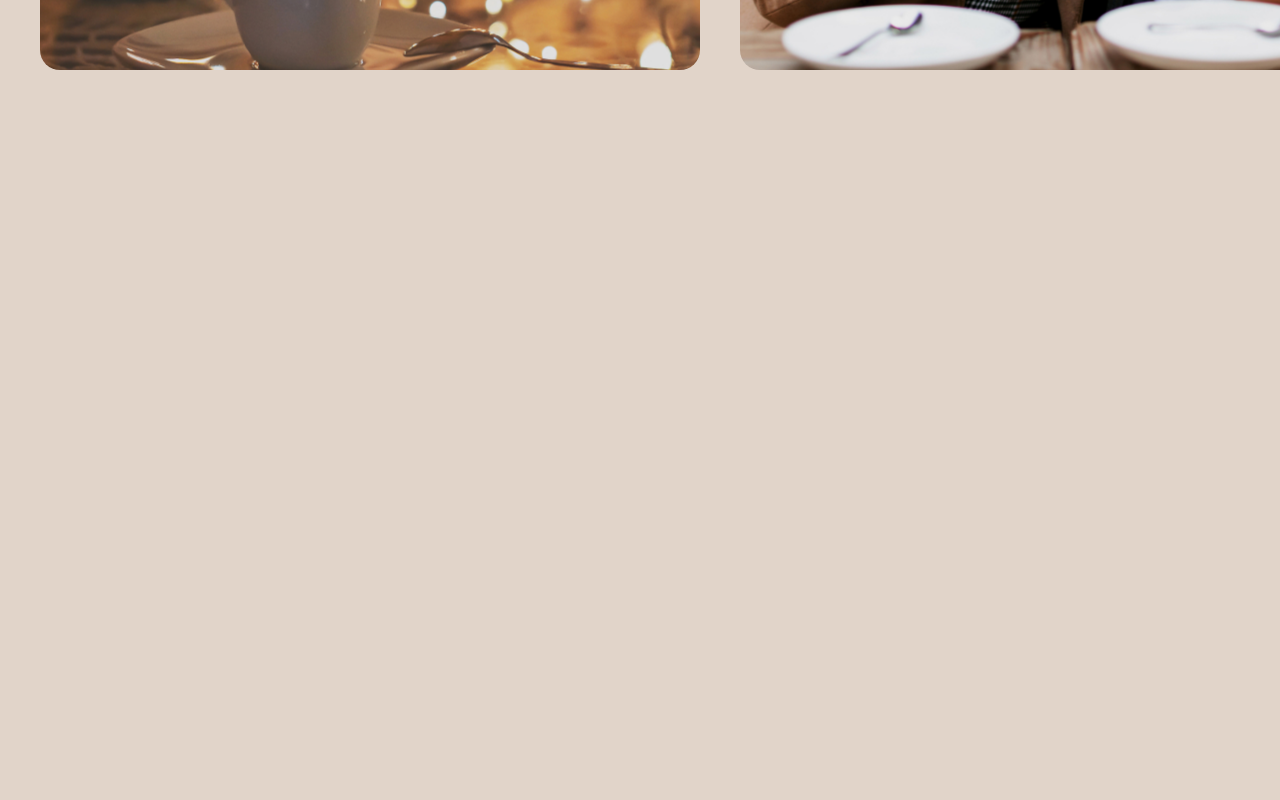
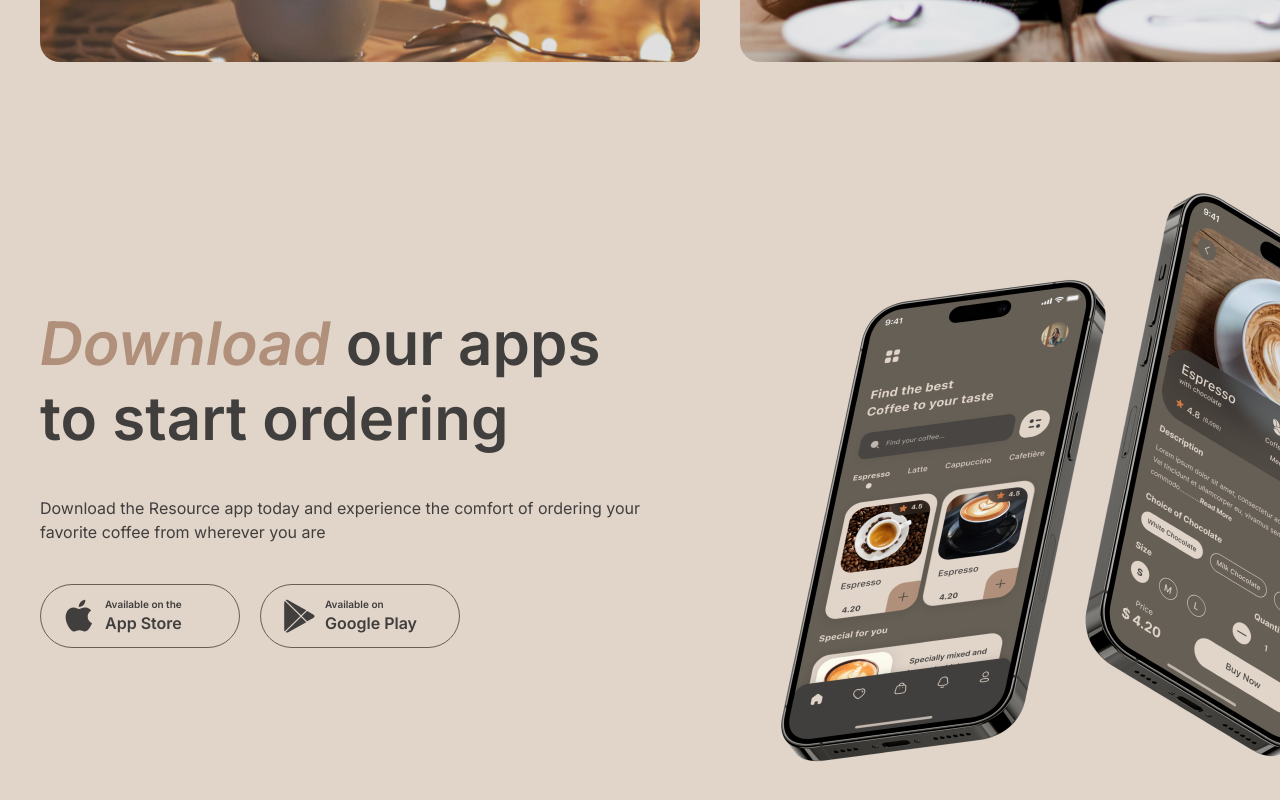
Before and after one commit to AlexandrKlychnikov/coffee-house, a React app: page / in a window 1280 px wide. Shown: the part 3081-3881 px from the top of the page. Before the commit the page ends 3191 px from the top, so only its background shows below. Built offline with nearby package versions, Linux system fonts and the light colour scheme.

Commit message:
feat: create block Mobile

```diff
--- a/src/App.tsx
+++ b/src/App.tsx
@@ -3,6 +3,7 @@ import Header from "@components/header/header";
 import "./App.sass";
 import FavoriteCoffee from "@components/favorite-coffee/favorite-coffee";
 import About from "@components/about/about";
+import MobileApp from "@components/mobile-app/mobile-app";
 
 function App() {
   return (
@@ -10,6 +11,7 @@ function App() {
       <Header />
       <FavoriteCoffee />
       <About />
+      <MobileApp />
     </div>
   );
 }
--- a/src/components/about/about.sass
+++ b/src/components/about/about.sass
@@ -1,7 +1,8 @@
-@use '../favorite-coffee/favorite-coffee.sass'
+@use '@components/favorite-coffee/favorite-coffee.sass'
 
 .about
   @extend .favorite
+  margin-top: -8px
 
 .about__heading
   @extend .favorite__heading
--- /dev/null
+++ b/src/components/mobile-app/app-store.tsx
@@ -0,0 +1,29 @@
+import * as React from "react";
+
+const AppStoreButton = () => {
+  return (
+    <div className="app-btn app-store">
+      <svg
+        xmlns="http://www.w3.org/2000/svg"
+        width="36"
+        height="36"
+        viewBox="0 0 36 36"
+        fill="none"
+      >
+        <path
+          d="M26.7073 18.6307C26.6704 14.6324 30.065 12.6872 30.2203 12.5966C28.2977 9.86366 25.3178 9.49026 24.2707 9.46048C21.7679 9.20369 19.3403 10.9206 18.0654 10.9206C16.765 10.9206 14.8017 9.48529 12.6858 9.52747C9.96293 9.56841 7.41566 11.1055 6.0186 13.4923C3.13542 18.359 5.28572 25.5108 8.04802 29.4446C9.42981 31.3712 11.0444 33.5223 13.1578 33.4466C15.2254 33.3635 15.9978 32.1614 18.4929 32.1614C20.9651 32.1614 21.6903 33.4466 23.8457 33.3983C26.0647 33.3635 27.4618 31.463 28.7952 29.519C30.392 27.3108 31.0333 25.1362 31.0588 25.0245C31.0066 25.0071 26.7493 23.4229 26.7073 18.6307Z"
+          fill="#403F3D"
+        />
+        <path
+          d="M22.6357 6.87268C23.7477 5.51675 24.5086 3.67205 24.2974 1.80005C22.6879 1.86952 20.675 2.88554 19.5159 4.21169C18.4903 5.38029 17.5742 7.29571 17.8109 9.097C19.6189 9.2285 21.4753 8.20752 22.6357 6.87268Z"
+          fill="#403F3D"
+        />
+      </svg>
+      <div className="app-btn__text">
+        <p>Available on the</p>
+        <p className="app-btn__name">App Store</p>
+      </div>
+    </div>
+  );
+};
+export default AppStoreButton;
--- /dev/null
+++ b/src/components/mobile-app/google-play.tsx
@@ -0,0 +1,37 @@
+import * as React from "react";
+
+const GooglePlayButton = () => {
+  return (
+    <div className="app-btn google-play">
+      <svg
+        xmlns="http://www.w3.org/2000/svg"
+        width="36"
+        height="36"
+        viewBox="0 0 36 36"
+        fill="none"
+      >
+        <path
+          d="M3.7558 3.20297C3.39335 3.57289 3.18359 4.14884 3.18359 4.89471V31.4994C3.18359 32.2453 3.39335 32.8212 3.7558 33.1911L3.84525 33.2723L19.1359 18.37V18.0181L3.84525 3.11575L3.7558 3.20297Z"
+          fill="#403F3D"
+        />
+        <path
+          d="M26.0776 23.34L20.9863 18.37V18.0181L26.0837 13.0482L26.1979 13.1128L32.2345 16.4617C33.9573 17.4121 33.9573 18.976 32.2345 19.9324L26.1979 23.2753L26.0776 23.34Z"
+          fill="#403F3D"
+        />
+        <path
+          d="M25.2733 24.2007L20.0617 19.1195L4.68164 34.1166C5.25384 34.7031 6.18695 34.7737 7.24807 34.1873L25.2733 24.2007Z"
+          fill="#403F3D"
+        />
+        <path
+          d="M25.2733 12.1876L7.24807 2.20103C6.18695 1.62058 5.25384 1.69125 4.68164 2.27772L20.0617 17.2688L25.2733 12.1876Z"
+          fill="#403F3D"
+        />
+      </svg>
+      <div className="app-btn__text">
+        <p>Available on</p>
+        <p className="app-btn__name">Google Play</p>
+      </div>
+    </div>
+  );
+};
+export default GooglePlayButton;
--- /dev/null
+++ b/src/components/mobile-app/mobile-app.sass
@@ -0,0 +1,68 @@
+@use '@components/header/hero.sass'
+@use '@components/about/about.sass'
+
+.mobile-app
+  width: 100%
+  display: flex
+  justify-content: space-between
+  align-items: center
+  gap: 100px
+  color: #403F3D
+
+.mobile-app__offer
+  @extend .hero__offer
+  width: 630px
+  align-self: center
+
+.mobile-app__heading
+  @extend .about__heading
+  .mobile-app__accent
+    @extend .about__accent
+
+.mobile-app__screens
+  width: 630px
+  height: 630px
+  background: url('@assets/images/mobile-screens.png'), 50% / cover no-repeat
+
+.buttons-group
+  display: flex
+  gap: 20px
+
+.app-btn
+  box-sizing: border-box
+  display: flex
+  width: 200px
+  padding: 12px 20px
+  align-items: center
+  gap: 8px
+  border-radius: 100px
+  border: 1px solid #665F55
+  background-color: #E1D4C9
+  cursor: pointer
+  &:not(:hover)
+    transition: 1s
+    & .app-btn__text, & svg path
+      transition: 1s ease
+  &:hover
+    transition: background-color 1s ease
+    background-color: #665F55
+    & .app-btn__text
+      transition: color 1s ease
+      color: #E1D4C9
+    & svg path
+      transition: fill 1s ease
+      fill: #E1D4C9
+
+.app-btn__text
+  text-align: start
+  font-size: 10px
+  font-weight: 600
+  line-height: 140%
+  .app-btn__name
+    font-size: 16px
+    line-height: 150%
+
+.mobile-app__description
+  font-size: 16px
+  font-weight: 400
+  line-height: 150%
--- /dev/null
+++ b/src/components/mobile-app/mobile-app.tsx
@@ -0,0 +1,27 @@
+import * as React from "react";
+import "./mobile-app.sass";
+import GooglePlayButton from "./google-play";
+import AppStoreButton from "./app-store";
+
+const MobileApp = () => {
+  return (
+    <section className="mobile-app" id="mobile">
+      <div className="mobile-app__offer">
+        <h2 className="mobile-app__heading">
+          <span className="mobile-app__accent">Download</span> our apps to start
+          ordering
+        </h2>
+        <p className="mobile-app__description">
+          Download the Resource app today and experience the comfort of ordering
+          your favorite coffee from wherever you are
+        </p>
+        <div className="buttons-group">
+          <AppStoreButton />
+          <GooglePlayButton />
+        </div>
+      </div>
+      <div className="mobile-app__screens"></div>
+    </section>
+  );
+};
+export default MobileApp;
```
